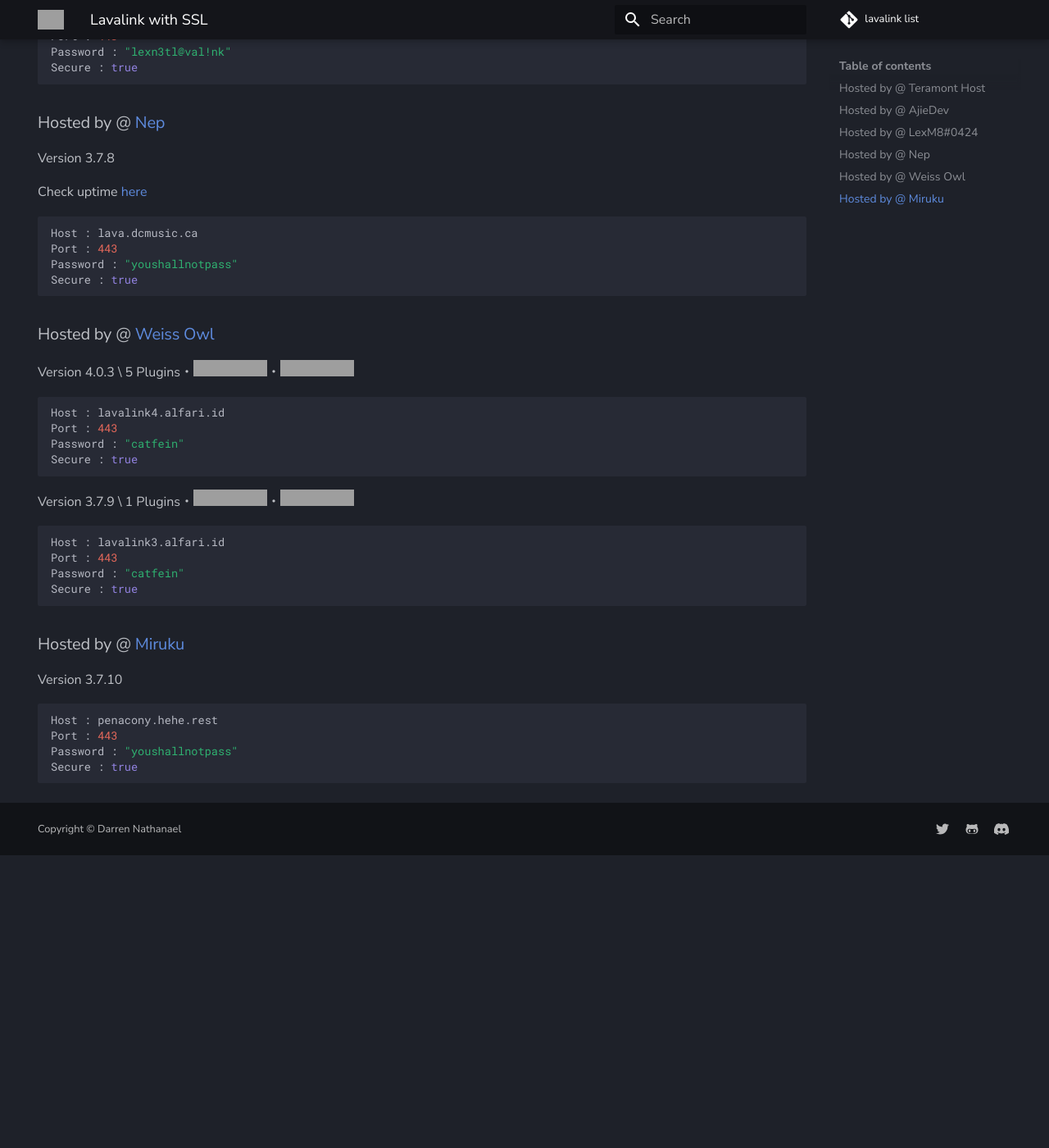
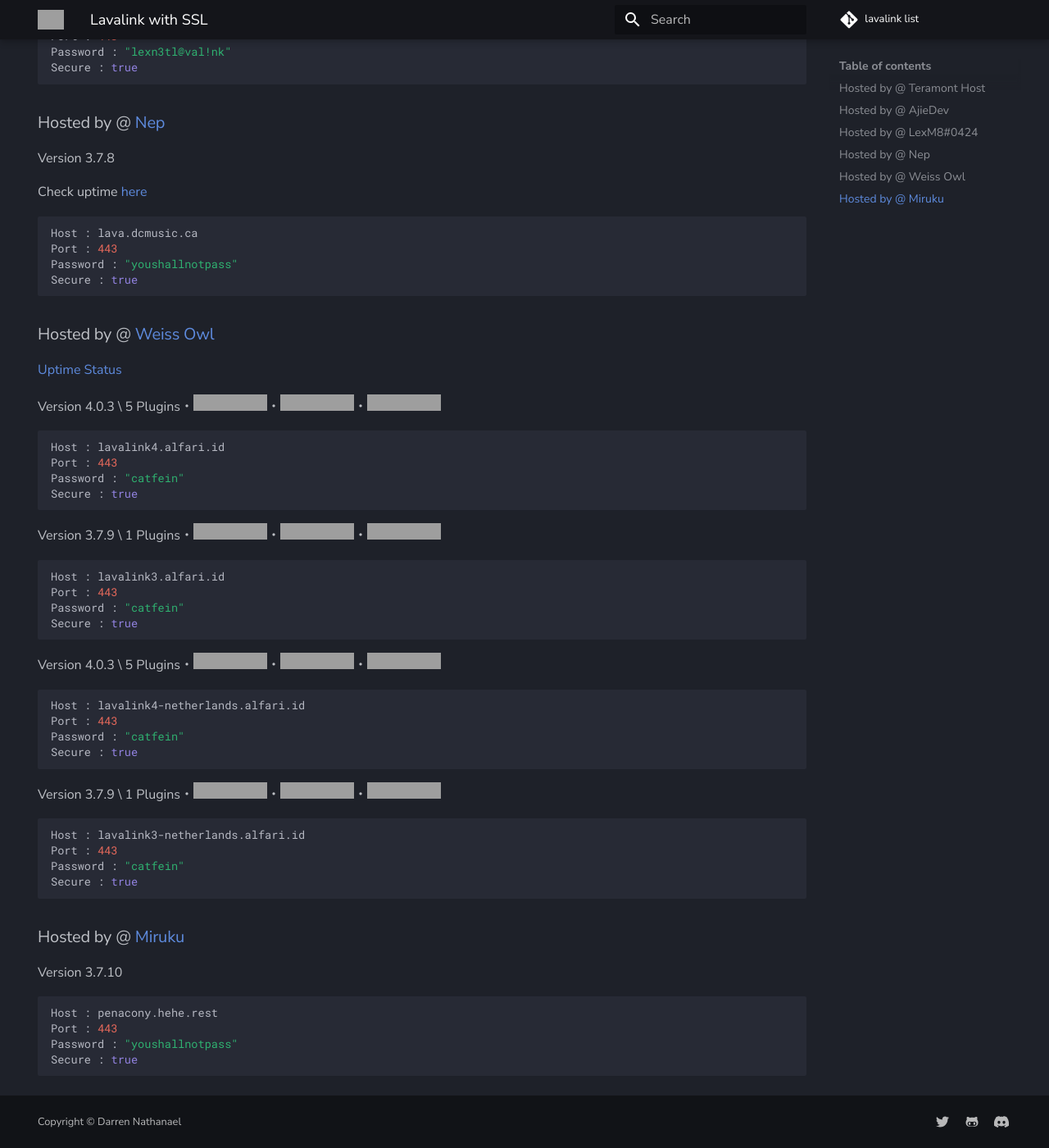
Before and after one commit to DarrenOfficial/lavalink-list, an MkDocs documentation site: the page built from docs/SSL/lavalink-with-ssl.md, in a window 1280 px wide and 1400 px high, scrolled down 1432 px. Shown: the whole window at 82% size. Built offline with MkDocs 1.6.1 and Material for MkDocs 9.7.7, drawn with Linux system fonts in a browser that asks for light colours; comment, search, counter and statistics services are not loaded; before the commit the page ends 2475 px from its top, so only the background shows below that; grey boxes are pictures that could not be loaded.

Commit message:
Update lavalink-with-ssl.md

````diff
--- a/docs/SSL/lavalink-with-ssl.md
+++ b/docs/SSL/lavalink-with-ssl.md
@@ -82,7 +82,9 @@ Secure : true
 ```
 
 ### Hosted by @ [Weiss Owl](https://discord.alfari.id)
-Version 4.0.3 \ 5 Plugins・![Uptime](https://status.alfari.id/api/badge/4/uptime)・![Ping](https://status.alfari.id/api/badge/4/ping)
+[Uptime Status](https://kuma.alfari.id)
+
+Version 4.0.3 \ 5 Plugins・![Uptime](https://status.alfari.id/api/badge/4/uptime)・![Ping](https://status.alfari.id/api/badge/4/ping)・![Status](https://status.alfari.id/api/badge/4/status)
 ```bash
 Host : lavalink4.alfari.id
 Port : 443
@@ -90,9 +92,25 @@ Password : "catfein"
 Secure : true
 ```
 
-Version 3.7.9 \ 1 Plugins・![Uptime](https://status.alfari.id/api/badge/5/uptime)・![Ping](https://status.alfari.id/api/badge/5/ping)
+Version 3.7.9 \ 1 Plugins・![Uptime](https://status.alfari.id/api/badge/5/uptime)・![Ping](https://status.alfari.id/api/badge/5/ping)・![Status](https://status.alfari.id/api/badge/5/status)
 ```bash
 Host : lavalink3.alfari.id
+Port : 443
+Password : "catfein"
+Secure : true
+```
+
+Version 4.0.3 \ 5 Plugins・![Uptime](https://status.alfari.id/api/badge/32/uptime)・![Ping](https://status.alfari.id/api/badge/32/ping)・![Status](https://status.alfari.id/api/badge/32/status)
+```bash
+Host : lavalink4-netherlands.alfari.id
+Port : 443
+Password : "catfein"
+Secure : true
+```
+
+Version 3.7.9 \ 1 Plugins・![Uptime](https://status.alfari.id/api/badge/30/uptime)・![Ping](https://status.alfari.id/api/badge/30/ping)・![Status](https://status.alfari.id/api/badge/30/status)
+```bash
+Host : lavalink3-netherlands.alfari.id
 Port : 443
 Password : "catfein"
 Secure : true
````
